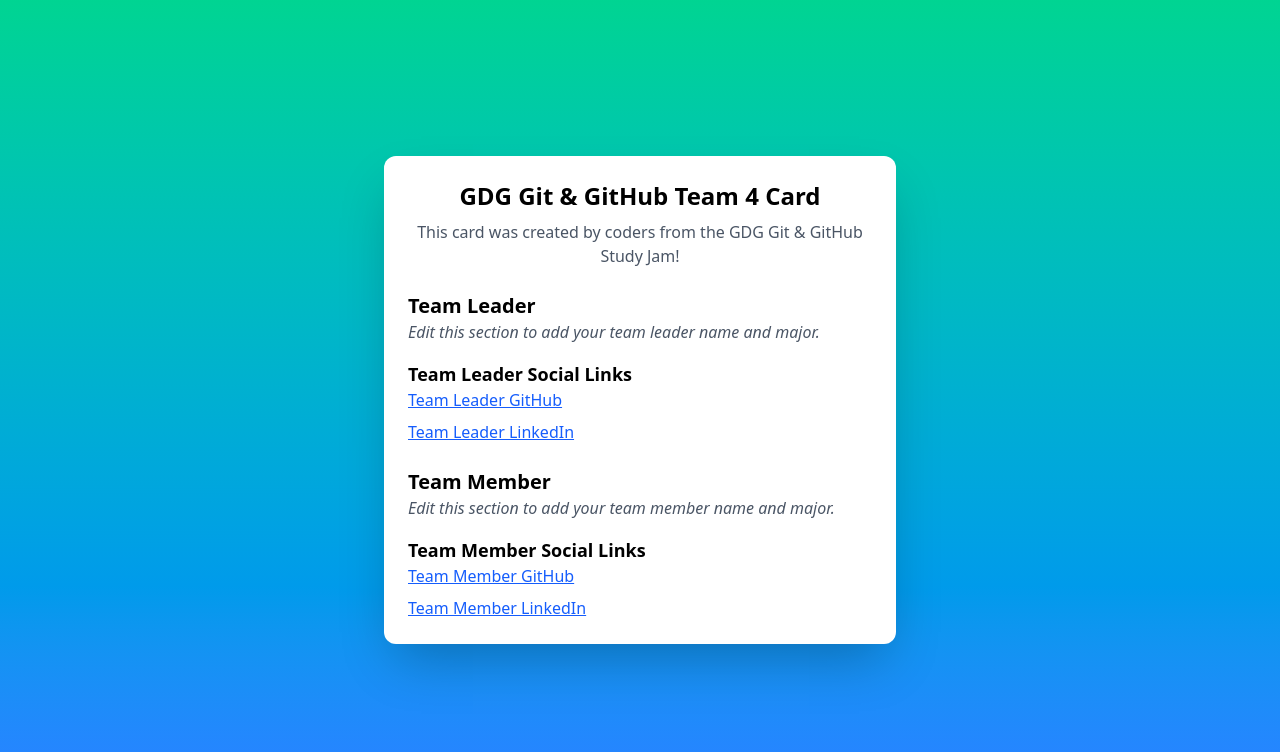
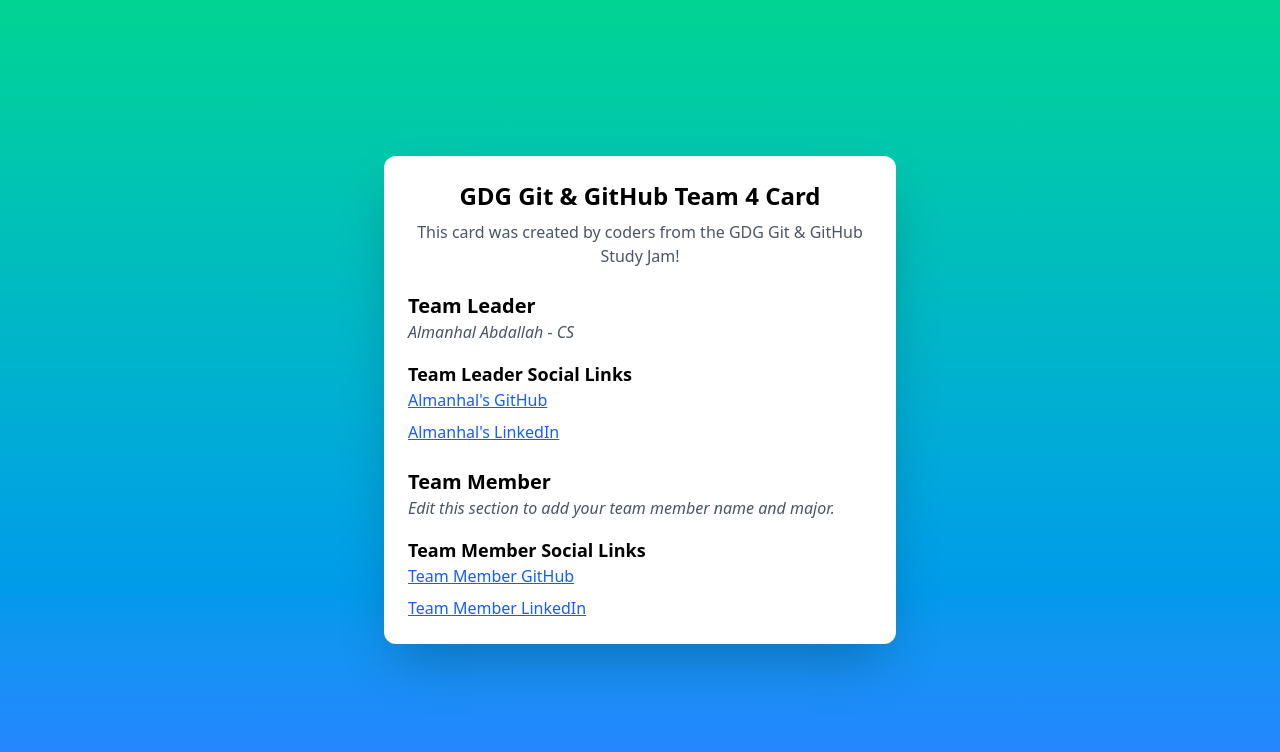
Before and after one commit to AlmanhalA/GDG_Git_Team_4_Card, a plain HTML site: page index.html in a window 1280 px wide. Drawn offline with nearby package versions, Linux system fonts and the light colour scheme.

Commit message:
added team leader information

```diff
--- a/index.html
+++ b/index.html
@@ -16,11 +16,11 @@
         <section>
 		        <!-- Team Leader Section -->
             <h2 class="mt-6 text-xl font-semibold">Team Leader</h2>
-            <p class="text-gray-600 italic">Edit this section to add your team leader name and major.</p>
+            <p class="text-gray-600 italic">Almanhal Abdallah - CS</p>
             <h3 class="mt-4 text-lg font-semibold">Team Leader Social Links</h3>
             <ul class="space-y-2">
-                <li><a href="social-link" class="text-blue-600 underline">Team Leader GitHub</a></li>
-                <li><a href="social-link" class="text-blue-600 underline">Team Leader LinkedIn</a></li>
+                <li><a href="https://github.com/AlmanhalA" class="text-blue-600 underline">Almanhal's GitHub</a></li>
+                <li><a href="https://www.linkedin.com/in/almanhal-abdallah-75b033355/" class="text-blue-600 underline">Almanhal's LinkedIn</a></li>
             </ul>
         </section>
 
```
